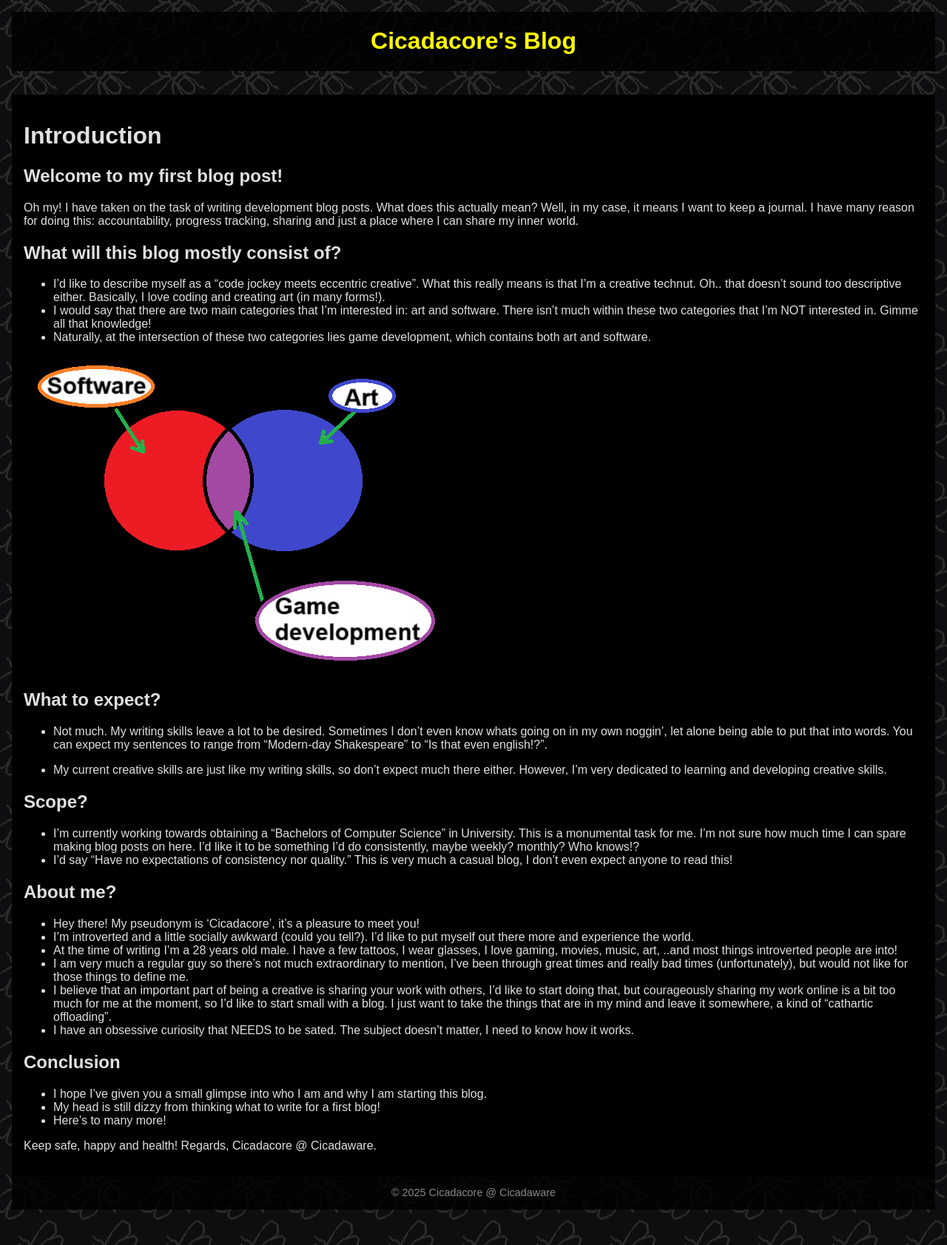
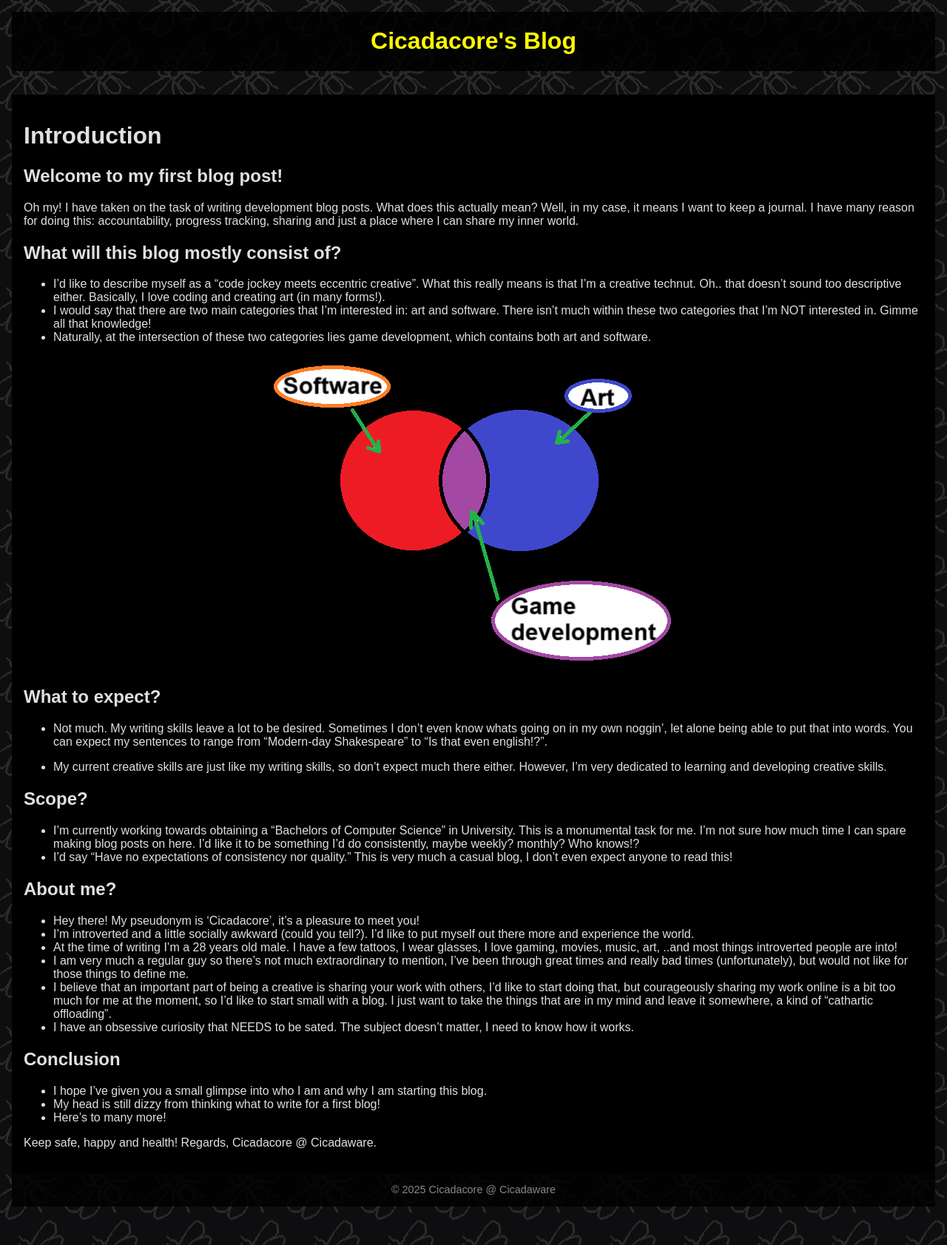
Before and after one commit to Cicadaware/cicadaware.github.io, a Jekyll site: the page built from _posts/2025-06-16-first-post.md, in a window 1280 px wide. Shown: the whole page at 74% size. Built offline with Jekyll 4.4.1, drawn with Linux system fonts in a browser that asks for light colours.

Commit message:
center image

```diff
--- a/_posts/2025-06-16-first-post.md
+++ b/_posts/2025-06-16-first-post.md
@@ -16,7 +16,7 @@
 - I would say that there are two main categories that I'm interested in: art and software. There isn't much within these two categories that I'm NOT interested in. Gimme all that knowledge!
 - Naturally, at the intersection of these two categories lies game development, which contains both art and software.
 
-![Software, Art and Game Developement Venn Diagram](https://cicadaware.github.io/assets/images/software-art-gamedevelopment-venn-diagram.png)
+<img src="https://cicadaware.github.io/assets/images/software-art-gamedevelopment-venn-diagram.png" alt="Software, Art and Game Developement Venn Diagram" style="display: block; margin: auto;">
 
 ## What to expect?
 - Not much. My writing skills leave a lot to be desired. Sometimes I don't even know whats going on in my own noggin', let alone being able
```
